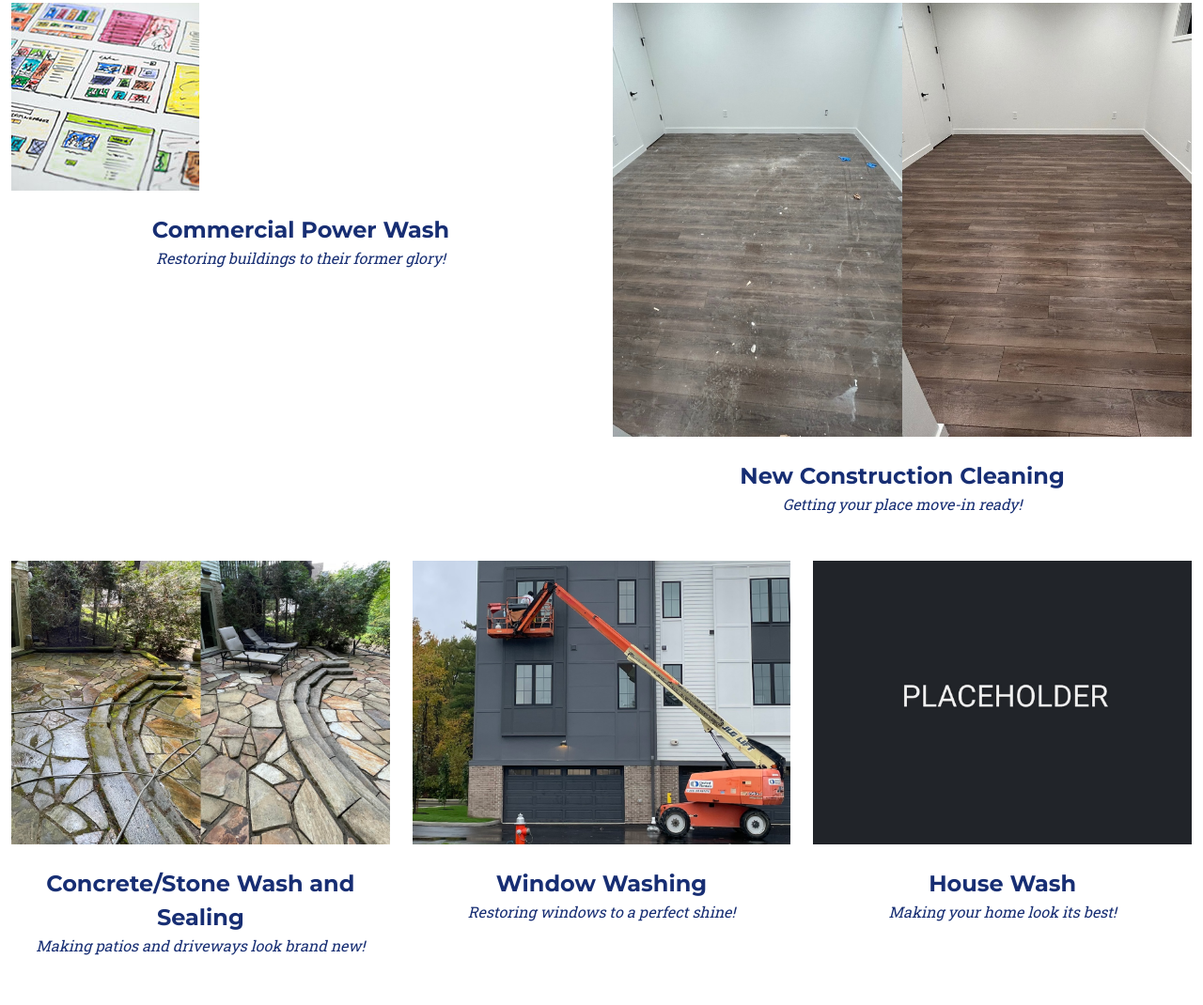
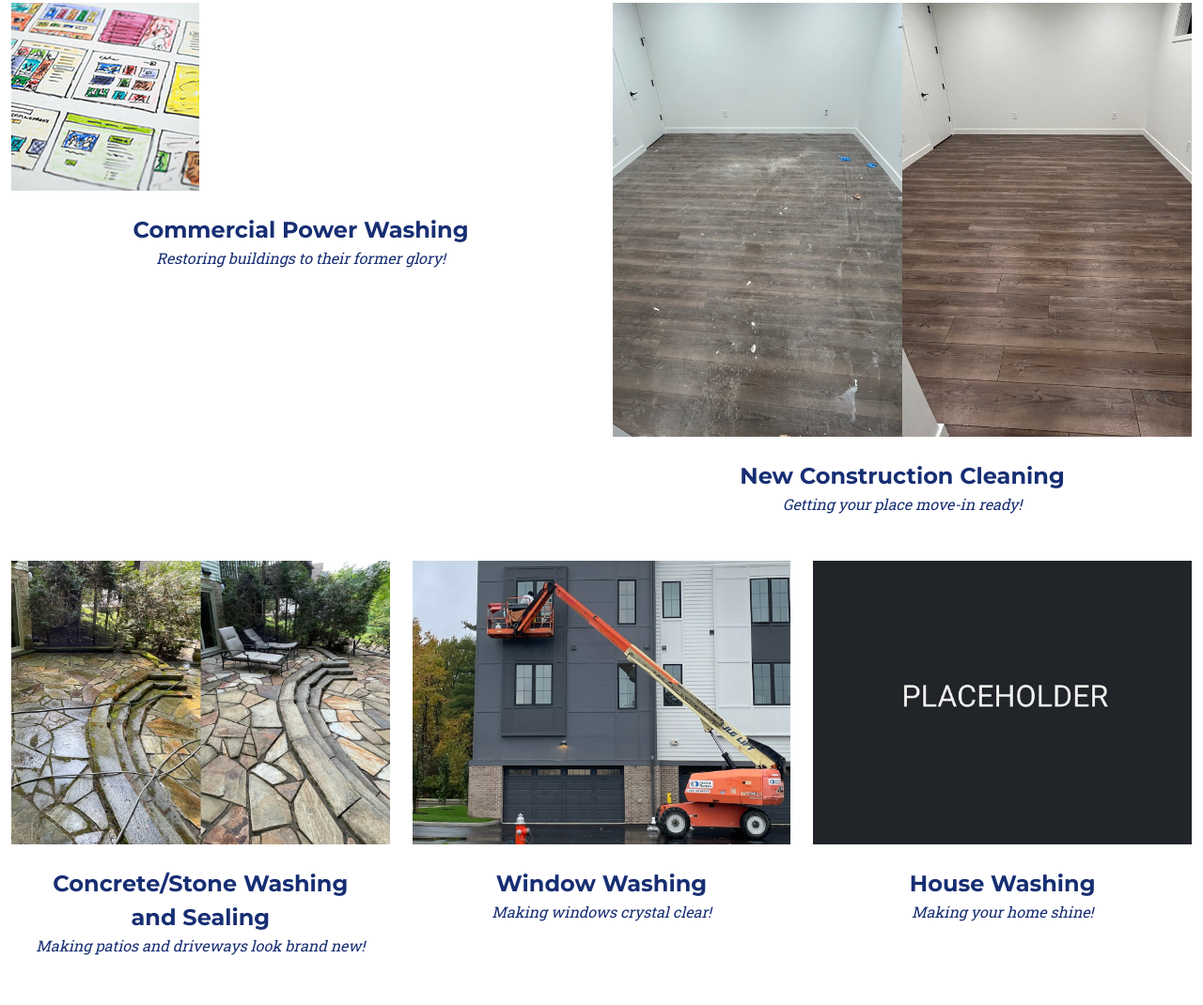
Before and after one commit to ruthrootz/rad-power-washing-test, a website: page views/index.html in a window 1280 px wide. Shown: the part 1069-2139 px from the top of the page at 94% size. Drawn offline with nearby package versions, Linux system fonts and the light colour scheme; files that its build step writes are made by us from their sources; files whose address does not match are found by name.

Commit message:
wording changes

```diff
--- a/app.js
+++ b/app.js
@@ -38,7 +38,7 @@ app.post("/freequote", async (req, res) => {
   console.log(req.body);
   const emailData = {
     from: process.env.FROM_EMAIL,
-    to: process.env.TO_EMAIL, // TODO: make this Zach's business email
+    to: process.env.TO_EMAIL,
     subject: `Quote request from ${name}`,
     text: `Name: ${name}
 Phone: ${phone}
--- a/views/index.html
+++ b/views/index.html
@@ -32,7 +32,7 @@
                         <!--<li class="nav-item"><a class="nav-link" href="#about">About</a></li>-->
                         <li class="nav-item"><a class="nav-link" href="#contact">Free Quote</a></li>
                         <li class="nav-item"><a class="nav-link" href="tel:330-419-6860">(330)419-6860</a></li>
-                        <li class="nav-item"><a class="btn btn-dark btn-social" href="#!" aria-label="Facebook"><i class="fab fa-facebook-f"></i></a></li>
+                        <!--<li class="nav-item"><a class="btn btn-dark btn-social" href="#!" aria-label="Facebook"><i class="fab fa-facebook-f"></i></a></li>-->
                         <li class="nav-item"><a class="btn btn-dark btn-social" href="#!" aria-label="Instagram"><i class="fab fa-instagram"></i></a></li>
                     </ul>
                 </div>
@@ -62,7 +62,7 @@
                                 <img class="img-fluid" src="assets/img/services/1.jpg" alt="..." />
                             </a>
                             <div class="portfolio-caption">
-                                <div class="portfolio-caption-heading">Commercial Power Wash</div>
+                                <div class="portfolio-caption-heading">Commercial Power Washing</div>
                                 <div class="portfolio-caption-subheading">Restoring buildings to their former glory!</div>
                             </div>
                         </div>
@@ -92,7 +92,7 @@
                                 <img class="img-fluid" src="assets/img/services/3.jpg" alt="..." />
                             </a>
                             <div class="portfolio-caption">
-                                <div class="portfolio-caption-heading">Concrete/Stone Wash and Sealing</div>
+                                <div class="portfolio-caption-heading">Concrete/Stone Washing and Sealing</div>
                                 <div class="portfolio-caption-subheading">Making patios and driveways look brand new!</div>
                             </div>
                         </div>
@@ -108,7 +108,7 @@
                             </a>
                             <div class="portfolio-caption">
                                 <div class="portfolio-caption-heading">Window Washing</div>
-                                <div class="portfolio-caption-subheading">Restoring windows to a perfect shine!</div>
+                                <div class="portfolio-caption-subheading">Making windows crystal clear!</div>
                             </div>
                         </div>
                     </div>
@@ -122,8 +122,8 @@
                                 <img class="img-fluid" src="assets/img/services/5.jpg" alt="..." />
                             </a>
                             <div class="portfolio-caption">
-                                <div class="portfolio-caption-heading">House Wash</div>
-                                <div class="portfolio-caption-subheading">Making your home look its best!</div>
+                                <div class="portfolio-caption-heading">House Washing</div>
+                                <div class="portfolio-caption-subheading">Making your home shine!</div>
                             </div>
                         </div>
                     </div>
@@ -261,7 +261,7 @@
                 <div class="row align-items-center">
                     <div class="col-lg-4 text-lg-start">Copyright &copy; RAD Power Washing 2024</div>
                     <div class="col-lg-4 my-3 my-lg-0">
-                        <a class="btn btn-dark btn-social mx-2" href="#!" aria-label="Facebook"><i class="fab fa-facebook-f"></i></a>
+                        <!--<a class="btn btn-dark btn-social mx-2" href="#!" aria-label="Facebook"><i class="fab fa-facebook-f"></i></a>-->
                         <a class="btn btn-dark btn-social mx-2" href="#!" aria-label="Instagram"><i class="fab fa-instagram"></i></a>
                     </div>
                 </div>
@@ -279,7 +279,7 @@
                             <div class="col-lg-8">
                                 <div class="modal-body">
                                     <!-- Project details-->
-                                    <h2 class="text-uppercase">Commercial Power Wash</h2>
+                                    <h2 class="text-uppercase">Commercial Power Washing</h2>
                                     <img class="img-fluid d-block mx-auto" src="assets/img/services/1.jpg" alt="..." />
                                 </div>
                             </div>
@@ -317,7 +317,7 @@
                             <div class="col-lg-8">
                                 <div class="modal-body">
                                     <!-- Project details-->
-                                    <h2 class="text-uppercase">Concrete Wash and Sealing</h2>
+                                    <h2 class="text-uppercase">Concrete Washing and Sealing</h2>
                                     <img class="img-fluid d-block mx-auto" src="assets/img/services/3.jpg" alt="..." />
                                 </div>
                             </div>
@@ -355,7 +355,7 @@
                             <div class="col-lg-8">
                                 <div class="modal-body">
                                     <!-- Project details-->
-                                    <h2 class="text-uppercase">House Wash</h2>
+                                    <h2 class="text-uppercase">House Washing</h2>
                                     <img class="img-fluid d-block mx-auto" src="assets/img/services/5.jpg" alt="..." />
                                 </div>
                             </div>
```
